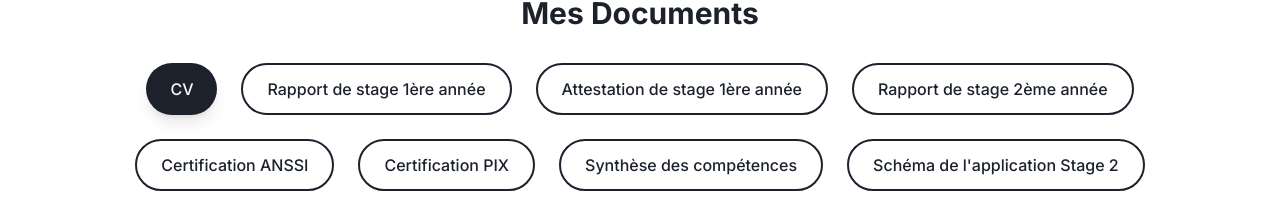
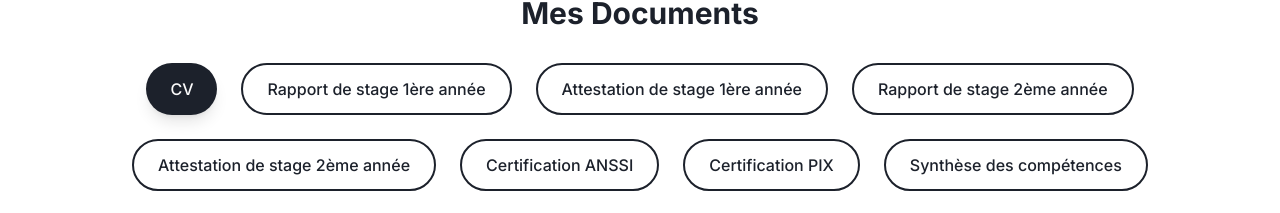
Before and after one commit to 7Tomiko/Portfolio, a Next.js app: page /portfolio/ in a window 1280 px wide. Shown: the part 1529-1742 px from the top of the page. Built offline with nearby package versions, Linux system fonts and the light colour scheme; no server answers.

Commit message:
Version Epreuve du Portfolio

```diff
--- a/src/app/components/home/documents/index.tsx
+++ b/src/app/components/home/documents/index.tsx
@@ -71,6 +71,12 @@ const Documents = () => {
             Rapport de stage 2ème année
           </button>
           <button
+            onClick={() => openDoc("/portfolio/AttestationStage2.pdf", "Attestation de stage 2ème année")}
+            className="px-6 py-3 border-2 border-primary text-primary rounded-full hover:bg-primary/5 transition font-medium flex items-center gap-2"
+          >
+            Attestation de stage 2ème année
+          </button>
+          <button
             onClick={() => openDoc("/portfolio/anssi.pdf", "Certification ANSSI")}
             className="px-6 py-3 border-2 border-primary text-primary rounded-full hover:bg-primary/5 transition font-medium flex items-center gap-2"
           >
```
Also changed, not shown: 1 other file (tests, documents, lock files or other folders).
